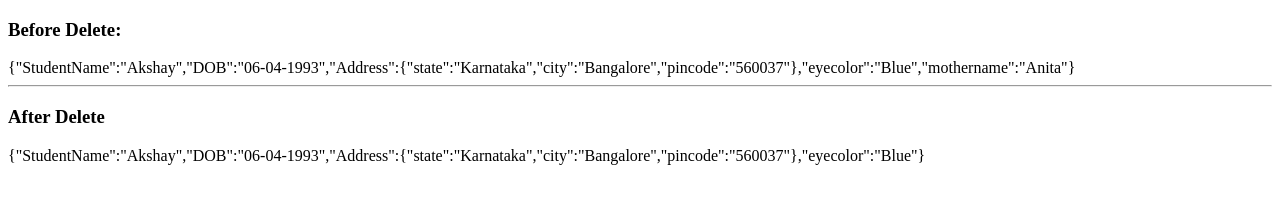
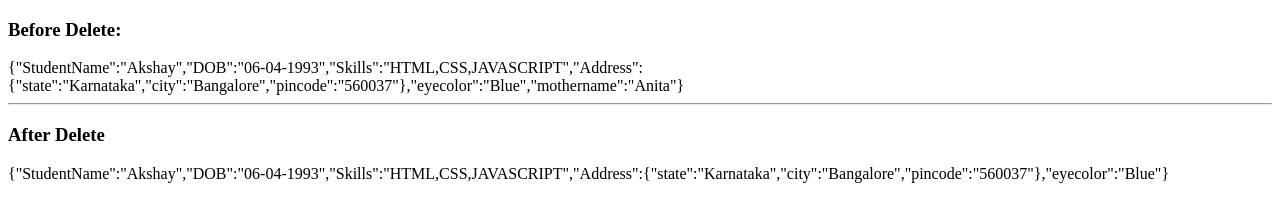
Before and after one commit to akshaykmr286/AcadglidFrontendSession5Assignment3, a plain HTML site: page index.html in a window 1280 px wide. Drawn offline with Linux system fonts and the light colour scheme.

Commit message:
Update index.html

```diff
--- a/index.html
+++ b/index.html
@@ -21,6 +21,7 @@
             var student_details={
                 StudentName : "Akshay",
                 DOB : "06-04-1993",
+                Skills : "HTML,CSS,JAVASCRIPT",
                 //This nested object
                 Address : {
                     state : "Karnataka",
```
